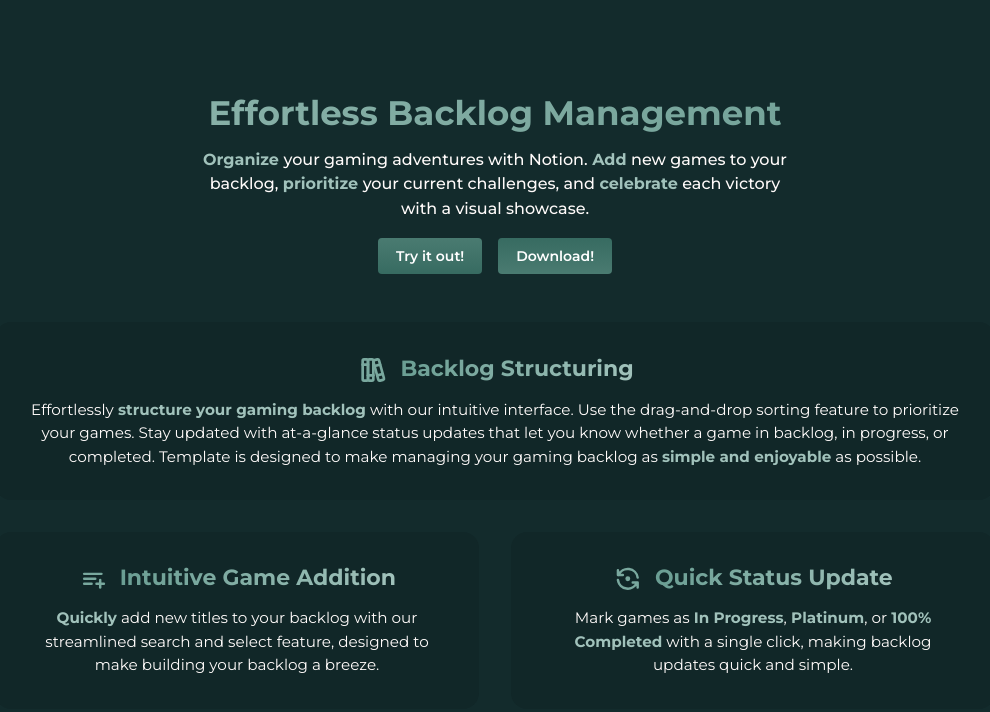
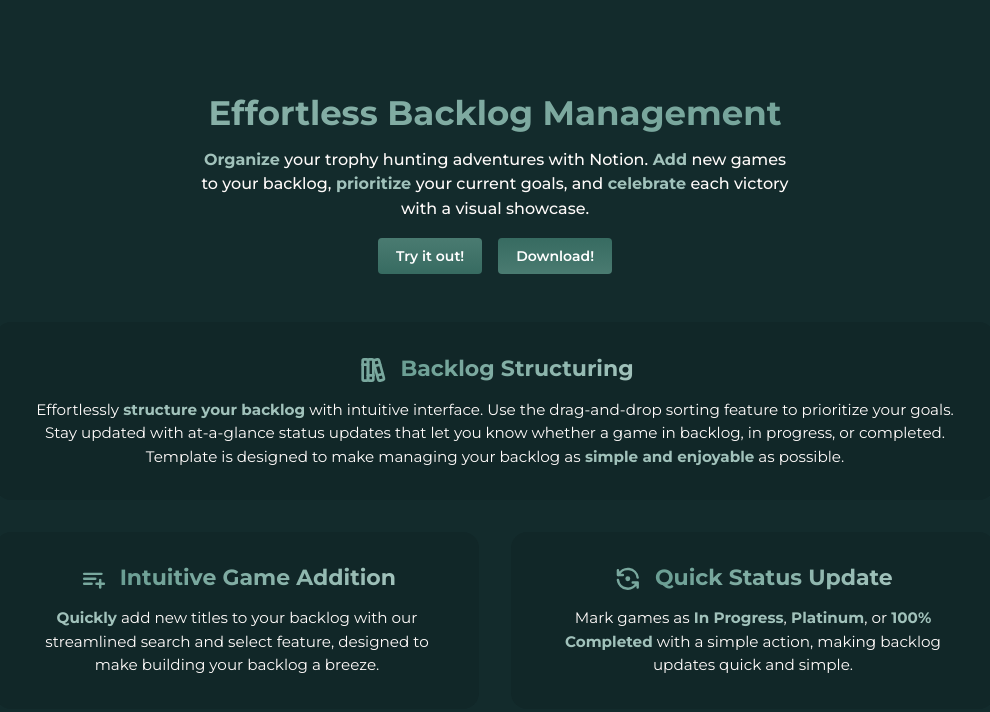
Before and after one commit to Hartaithan/trophy-hunt-template, a Next.js app: page / in a window 1280 px wide. Shown: the top 712 px of the page, without its empty margins (145-1135 px from the left). Built offline with nearby package versions, Linux system fonts and the light colour scheme; no server answers.

Commit message:
rephrasing landing content

```diff
--- a/sections/FeaturesSection/FeaturesSection.tsx
+++ b/sections/FeaturesSection/FeaturesSection.tsx
@@ -39,12 +39,12 @@ const FeaturesSection: FC = () => {
           </Flex>
           <Text className={classes.description}>
             Effortlessly
-            <Text {...highlight}>&nbsp;structure your gaming backlog</Text> with
-            our intuitive interface. Use the drag-and-drop sorting feature to
-            prioritize your games. Stay updated with at-a-glance status updates
+            <Text {...highlight}>&nbsp;structure your backlog</Text> with
+            intuitive interface. Use the drag-and-drop sorting feature to
+            prioritize your goals. Stay updated with at-a-glance status updates
             that let you know whether a game in backlog, in progress, or
-            completed. Template is designed to make managing your gaming backlog
-            as <Text {...highlight}>simple and enjoyable</Text> as possible.
+            completed. Template is designed to make managing your backlog as
+            <Text {...highlight}>&nbsp;simple and enjoyable</Text> as possible.
           </Text>
         </Flex>
       </GridCol>
@@ -86,8 +86,8 @@ const FeaturesSection: FC = () => {
           <Text className={classes.description}>
             Mark games as <Text {...highlight}>In Progress</Text>,
             <Text {...highlight}>&nbsp;Platinum</Text>, or
-            <Text {...highlight}>&nbsp;100% Completed</Text> with a single
-            click, making backlog updates quick and simple.
+            <Text {...highlight}>&nbsp;100% Completed</Text> with a simple
+            action, making backlog updates quick and simple.
           </Text>
         </Flex>
       </GridCol>
--- a/sections/HeroSection/HeroSection.tsx
+++ b/sections/HeroSection/HeroSection.tsx
@@ -33,11 +33,11 @@ const HeroSection: FC = () => {
       </Text>
       <Text className={classes.description}>
         <Text {...highlight}>Organize&nbsp;</Text>
-        your gaming adventures with Notion.
+        your trophy hunting adventures with Notion.
         <Text {...highlight}>&nbsp;Add&nbsp;</Text>
         new games to your backlog,
         <Text {...highlight}>&nbsp;prioritize&nbsp;</Text>
-        your current challenges, and
+        your current goals, and
         <Text {...highlight}>&nbsp;celebrate&nbsp;</Text>
         each victory with a visual showcase.
       </Text>
```
